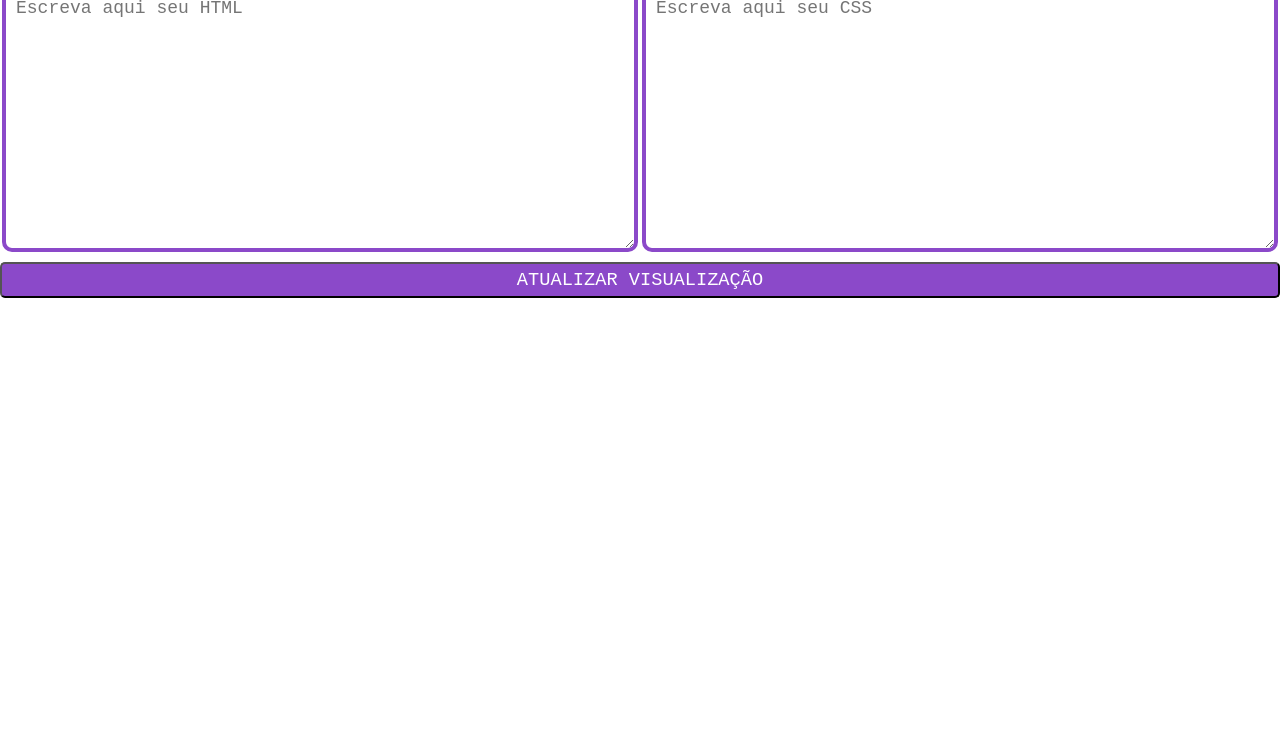
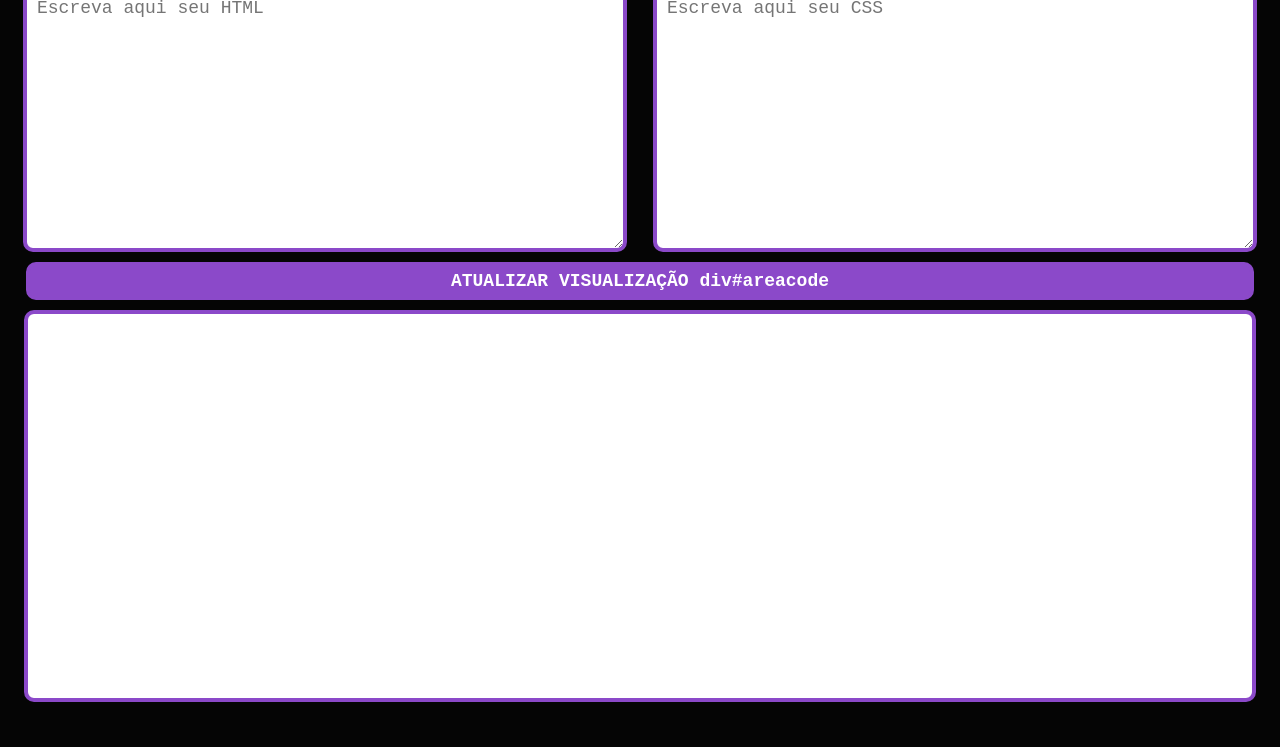
Before and after one commit to carlosmagno/CodePlay, a plain HTML site: page index.html in a window 1280 px wide. Shown: the part 53-800 px from the top of the page. Drawn offline with Linux system fonts and the light colour scheme.

Commit message:
Update index.html

```diff
--- a/index.html
+++ b/index.html
@@ -13,11 +13,11 @@
 }
 
 body {
-    background-color: rgb(255, 255, 255);
+    background-color: rgb(5, 5, 5);
 }
 
 .grid1 {
-    margin: 0 auto;
+    margin: auto;
     align-items: center;
     justify-items: center;
     display:grid;
@@ -29,11 +29,15 @@ body {
     "d d";
     gap :0;
 }
-#areacode {
+#AreaView {
     grid-area: d;
-    width: 100%;
-    height: 100%;
+    width: 94%;
+    min-height: 48vh;
+    height: auto;
     background-color: rgb(255, 255, 255);
+    border-radius:10px;
+    border: solid rgb(139, 73, 201) 4px;
+    padding-left: 20px;
 }
 
 #titulo {
@@ -46,13 +50,6 @@ body {
     font-weight: bold;
     color: rgb(139, 73, 201);
 }
-#view {
-    grid-area: c;
-    text-align: center;
-    width: 99%;
-    color: rgb(139, 73, 201);
-    border-bottom: rgb(139, 73, 201) solid 4px;
-}
 
 textarea {
     justify-self: center;
@@ -60,6 +57,7 @@ textarea {
     border: solid rgb(139, 73, 201) 4px;
     border-radius:10px;
     padding: 10px;
+
     font-size: large;
     font-family: 'Courier New', Courier, monospace;
 
@@ -67,9 +65,11 @@ textarea {
 
 #areaHTML {
     grid-area: a;
-    width: 95%;
+    width: 90%;
     min-width: auto;
     height: 30vh;
+    margin-right: -10px;
+
 }
 
 #descr{
@@ -77,9 +77,10 @@ textarea {
 }
 #areaCSS {
     grid-area: b;
-    width: 95%;
+    width: 90%;
     min-width: auto;
     height: 30vh;
+    margin-left: -10px;
 }
 
 #areaJS {
@@ -89,7 +90,7 @@ textarea {
 }
 
 div {
-    border-style:hidden;
+    border-style:none;
 }
 
 #rtzbuton {
@@ -99,10 +100,12 @@ div {
     margin: 10px;
 
     padding: 5px;
-    border-radius: 5px;
+    border-radius: 10px;
+    border: solid rgb(139, 73, 201) 4px;
     font-family: 'Courier New', Courier, monospace;
-    font-size: 14pt;
-    width: 100%;
+    font-weight:bold;
+    font-size: large;
+    width: 96%;
 
 }
     </style>
@@ -113,7 +116,7 @@ div {
 <body id="corpo">
 
     <div class="grid1">
-        <button id ="rtzbuton" onclick="interpretarcodigo()">ATUALIZAR VISUALIZAÇÃO</button>
+        <button id ="rtzbuton" onclick="interpretarcodigo()">ATUALIZAR VISUALIZAÇÃO div#areacode</button>
         <header id="titulo">
             <h1>CodePlay - Pratique HTML e CSS</h1>
         </header>
@@ -127,7 +130,7 @@ div {
 
 
 
-        <div id="areacode">
+        <div id="AreaView">
 
         </div>
 
@@ -137,8 +140,8 @@ div {
 function interpretarcodigo() {
 
     var areaHTML = document.getElementById('areaHTML');
-    var codexist = document.getElementById('areacode').innerHTML;
-    document.getElementById('areacode').innerHTML =  areaHTML.value;
+    var codexist = document.getElementById('AreaView').innerHTML;
+    document.getElementById('AreaView').innerHTML =  areaHTML.value;
 
     var areaCSS = document.getElementById('areaCSS');
     var CSSexist = document.getElementById('estilo').innerHTML;
```
